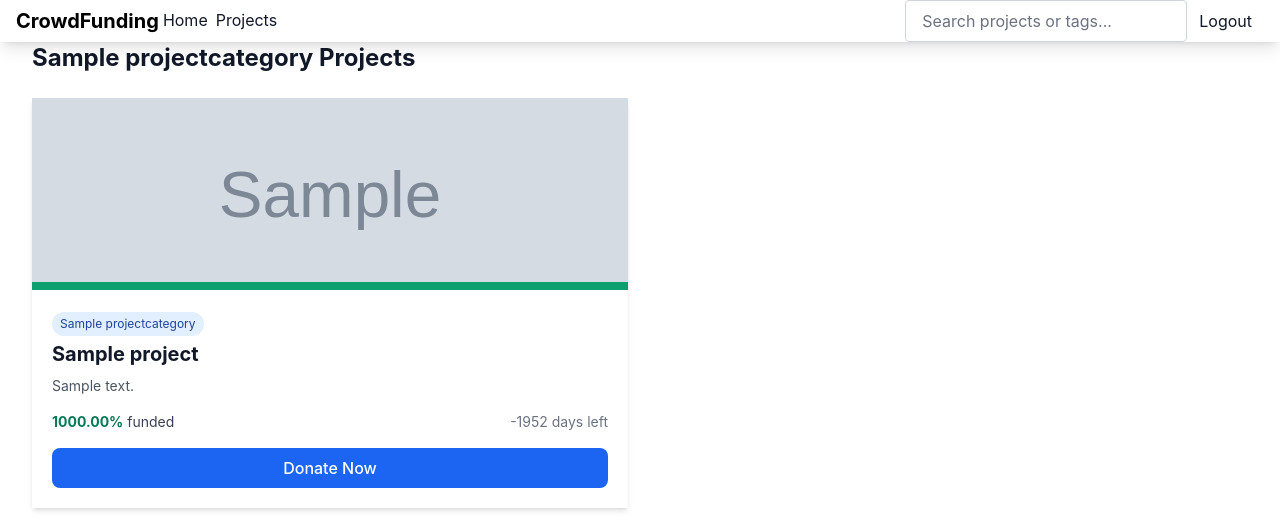
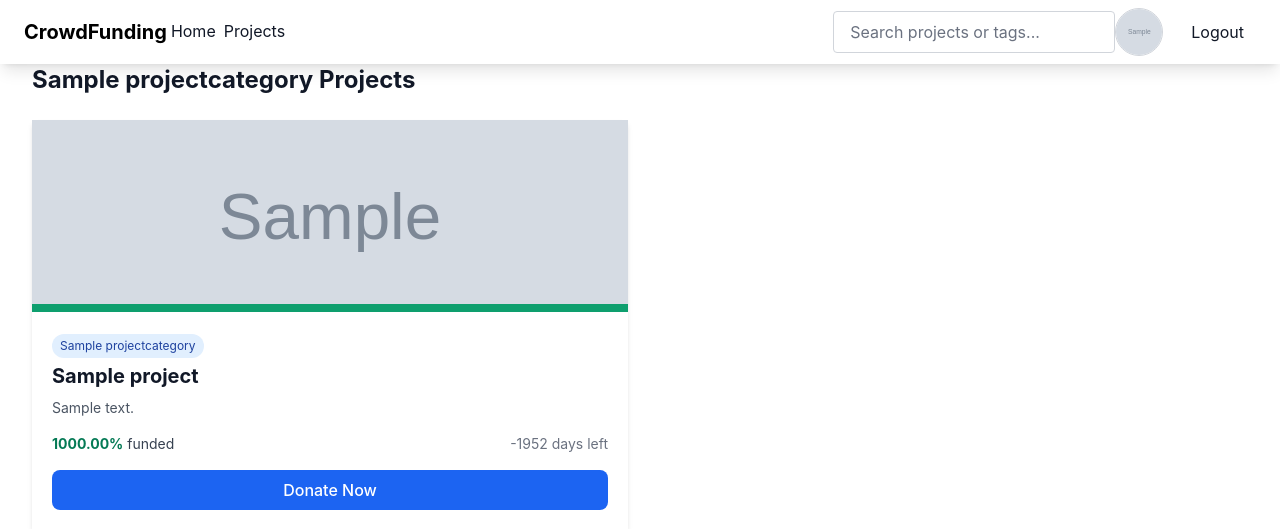
Before and after one commit to ITIOS45CrowdFunding/CrowdFundingAPI_Django, a Django app: page /category/1/ in a window 1280 px wide. Shown: the top 529 px of the page. Run offline with Django 5.2, Linux system fonts and the light colour scheme; a user stored in the database is signed in; tables that the repository leaves empty hold one stand-in row (values such as "Sample post"); grey boxes marked "Sample" are stand-in pictures; style sheets or scripts are compiled from the project's sources; some libraries are stand-ins or nearby versions.

Commit message:
add user data in header

```diff
--- a/templates/base/header.html
+++ b/templates/base/header.html
@@ -1,4 +1,5 @@
-<nav class="bg-white shadow-lg relative">
+{% load static %}
+<nav class="bg-white shadow-lg relative p-2">
   <div class="max-w-7xl mx-auto px-4">
     <div class="flex justify-between h-16">
       <div class="flex">
@@ -26,12 +27,24 @@
           <ul id="autocomplete-list"
               class="absolute bg-white w-full border border-gray-300 rounded-md z-50 shadow-md hidden" style="top: 100%; margin-bottom: 4px; z-index: 50;"></ul>
         </form>
-        {% if user.is_authenticated %}
+        {% if user.is_authenticated and user.profile %}
+        <div class="flex items-center space-x-4">
+          <a href="{% url 'users:profile' %}" class="flex items-center space-x-2 group">
+            {% if user.profile.image %}
+            <img src="{{ user.profile.image.url }}" alt="Profile"
+                 class="w-12 h-12 rounded-full object-cover border border-gray-300 group-hover:border-gray-500 transition duration-150" />
+          {% else %}
+            <img src="{% static 'profile.png' %}" alt="Profile"
+                 class="w-12 h-12 rounded-full object-cover border border-gray-300 group-hover:border-gray-500 transition duration-150" />
+          {% endif %}
+          </a>
         <form method="post" action="{% url 'users:logout' %}">
           {% csrf_token %}
           <button type="submit" class="text-gray-900 hover:text-gray-700 px-3 py-2 hover:underline bg-transparent border-0 cursor-pointer">
             Logout
           </button>
+
+
         </form>
         {% else %}
         <a href={% url "users:login" %} class="text-gray-900 hover:text-gray-700 px-3 py-2">Login</a>
```
